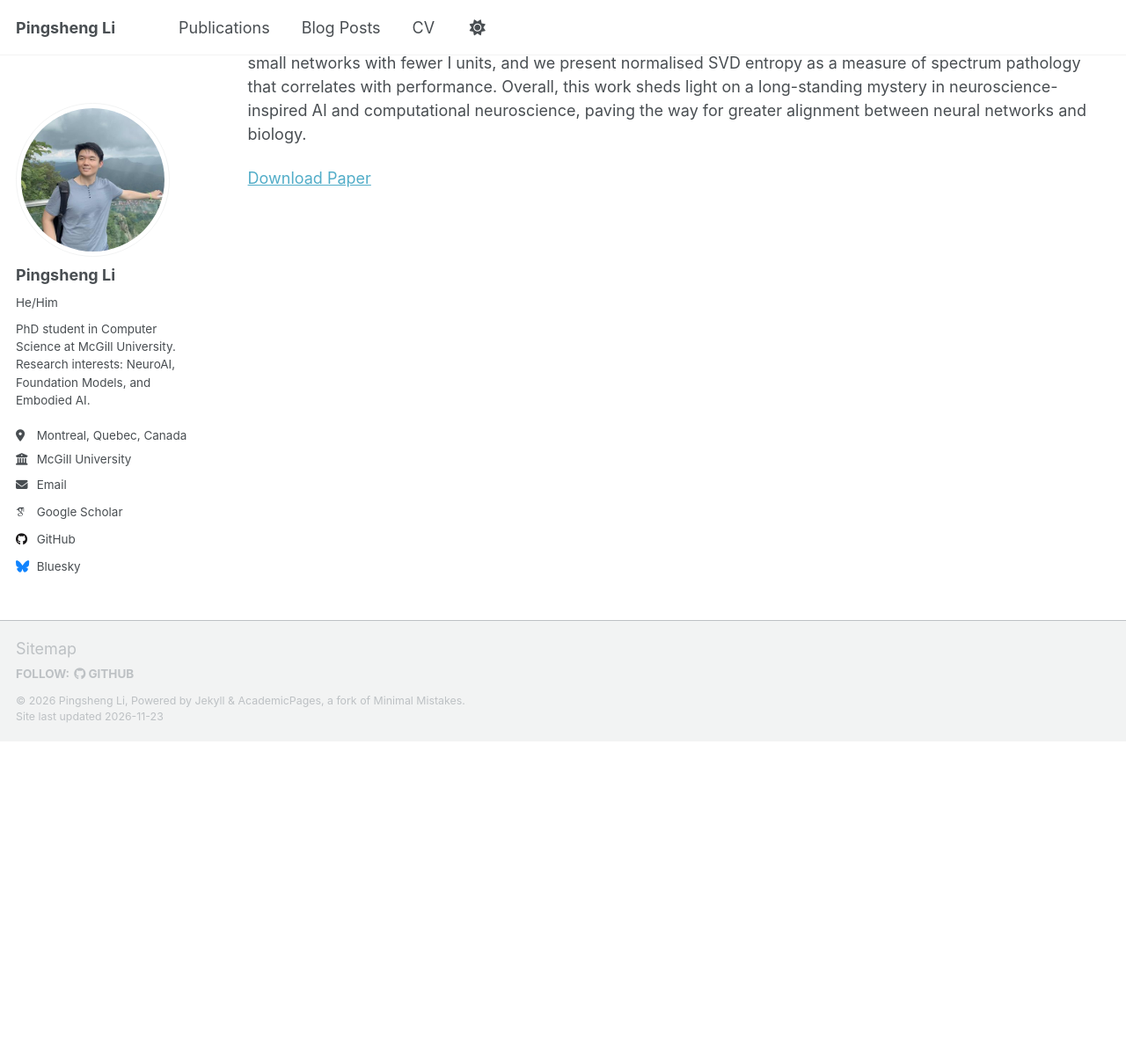
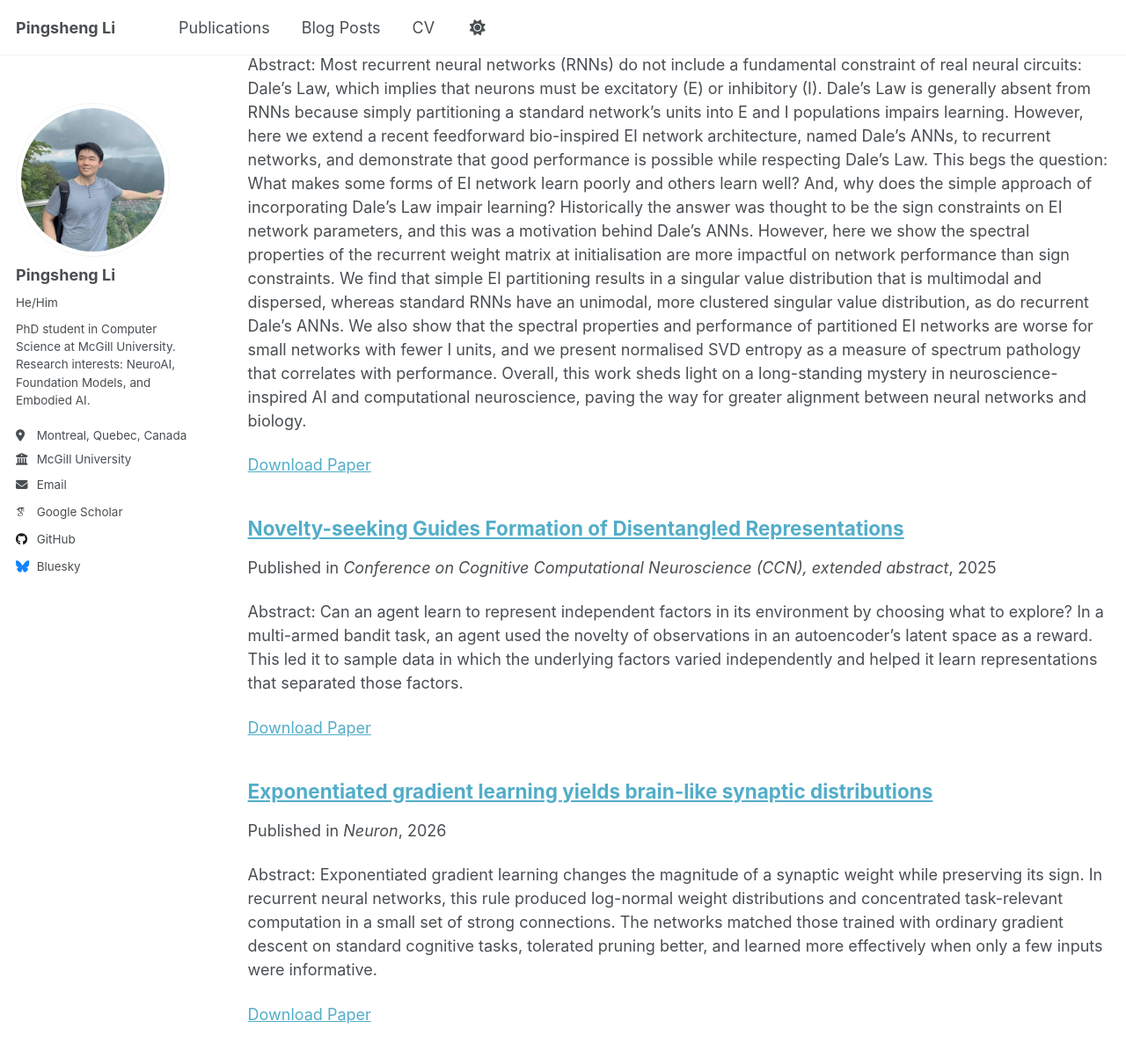
Before and after one commit to Pingsheng-NeuroAI/Pingsheng-NeuroAI.github.io, a Jekyll site: the page built from _pages/collection-archive.html, in a window 1280 px wide and 1400 px high, scrolled down 557 px. Shown: the top 1203 px of the window at 88% size. Built offline with Jekyll 4.4.1, drawn with Linux system fonts in a browser that asks for light colours; some web fonts are replaced; a script that is not in the unit is left out; some of the changed text lies outside the part shown.

Commit message:
Sync publications with Google Scholar

```diff
--- a/_config.yml
+++ b/_config.yml
@@ -86,6 +86,8 @@ publication_category:
     title: 'Journal Articles'
   conferences:
     title: 'Conference Papers'
+  preprints:
+    title: 'Preprints'
 
 # Site Settings
 teaser                   :  # filename of teaser fallback teaser image placed in /images/, .e.g. "500x300.png"
--- a/_layouts/single.html
+++ b/_layouts/single.html
@@ -71,6 +71,8 @@ layout: default
           <p style="font-size: smaller"><a href="{{ page.slidesurl }}">Download Slides</a></p>
         {% elsif page.bibtexurl %}
           <p style="font-size: smaller"><a href="{{ page.bibtexurl }}">Download Bibtex</a></p>
+        {% elsif page.paperurl %}
+          <p style="font-size: smaller"><a href="{{ page.paperurl }}">Download Paper</a></p>
         {% endif %}
 
         {% if page.link %}<div><a href="{{ page.link }}" class="btn">{{ site.data.ui-text[site.locale].ext_link_label | default: "Direct Link" }}</a></div>{% endif %}
--- /dev/null
+++ b/_publications/arxiv2022-spiking-neural-network-review.md
@@ -0,0 +1,10 @@
+---
+title: "An introductory review of spiking neural network and artificial neural network: from biological intelligence to artificial intelligence"
+collection: publications
+category: preprints
+permalink: /publication/arxiv2022-spiking-neural-network-review
+venue: 'arXiv:2204.07519'
+date: 2022-04-09
+paperurl: 'https://arxiv.org/abs/2204.07519'
+---
+Abstract: This review introduces spiking neural networks by tracing how biological neurons produce spikes and how computational models represent those signals. It compares models of individual neurons, patterns of connectivity in neural circuits, and the learning rules and architectures used in spiking and other artificial neural networks.
--- /dev/null
+++ b/_publications/ccn2025-novelty-seeking.md
@@ -0,0 +1,10 @@
+---
+title: "Novelty-seeking Guides Formation of Disentangled Representations"
+collection: publications
+category: conferences
+permalink: /publication/ccn2025-novelty-seeking
+venue: 'Conference on Cognitive Computational Neuroscience (CCN), extended abstract'
+date: 2025-08-15
+paperurl: 'https://2025.ccneuro.org/abstract_pdf/Li_2025_Novelty-seeking_Guides_Formation_Disentangled_Representations.pdf'
+---
+Abstract: Can an agent learn to represent independent factors in its environment by choosing what to explore? In a multi-armed bandit task, an agent used the novelty of observations in an autoencoder’s latent space as a reward. This led it to sample data in which the underlying factors varied independently and helped it learn representations that separated those factors.
--- /dev/null
+++ b/_publications/neuron2026-exponentiated-gradient-learning.md
@@ -0,0 +1,10 @@
+---
+title: "Exponentiated gradient learning yields brain-like synaptic distributions"
+collection: publications
+category: manuscripts
+permalink: /publication/neuron2026-exponentiated-gradient-learning
+venue: 'Neuron'
+date: 2026-09-28
+paperurl: 'https://doi.org/10.1016/j.neuron.2026.08.026'
+---
+Abstract: Exponentiated gradient learning changes the magnitude of a synaptic weight while preserving its sign. In recurrent neural networks, this rule produced log-normal weight distributions and concentrated task-relevant computation in a small set of strong connections. The networks matched those trained with ordinary gradient descent on standard cognitive tasks, tolerated pruning better, and learned more effectively when only a few inputs were informative.
```
